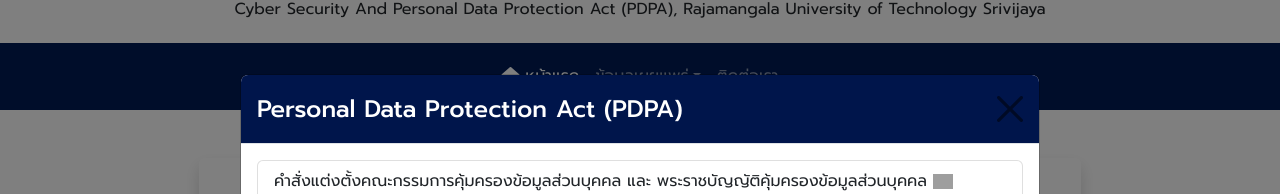
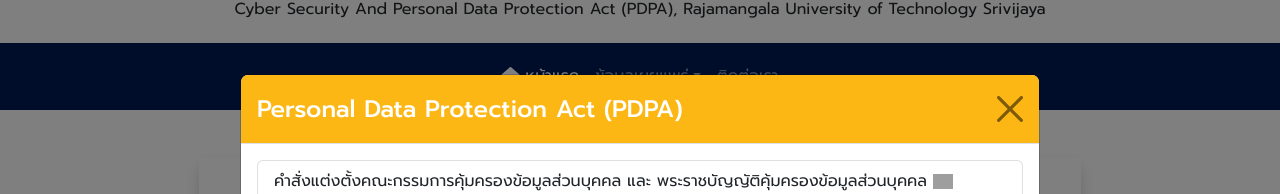
Before and after one commit to dajim10/pdpa, a React (Vite) app: page /#/ in a window 1280 px wide. Both pictures are taken after a click on the picture 355 px from the left and 621 px from the top of the page. Shown: the part 213-407 px from the top of the page. Built offline with nearby package versions, Linux system fonts and the light colour scheme; grey boxes are pictures that could not be loaded.

Commit message:
edit color on modal title

```diff
--- a/src/App.css
+++ b/src/App.css
@@ -7,10 +7,12 @@
   text-align: center;
 }
 
-.close {
-  color: #fff;
-  opacity: 1;
+.modal-header {
+  background-color: #FDB714;
+  color:#fff;
 }
+
+
 
 img:hover {
   cursor: pointer;
--- a/src/pages/Home.jsx
+++ b/src/pages/Home.jsx
@@ -26,7 +26,7 @@
        aria-labelledby="contained-modal-title-vcenter"
        centered
       >
-        <Modal.Header closeButton style={{backgroundColor:'#00154b',color:'#fff'}}>
+        <Modal.Header closeButton>
           <Modal.Title className='text-center'>Personal Data Protection Act (PDPA)</Modal.Title>
         </Modal.Header>
         <Modal.Body>
```
